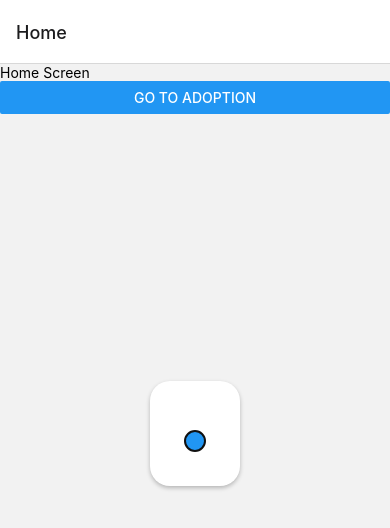
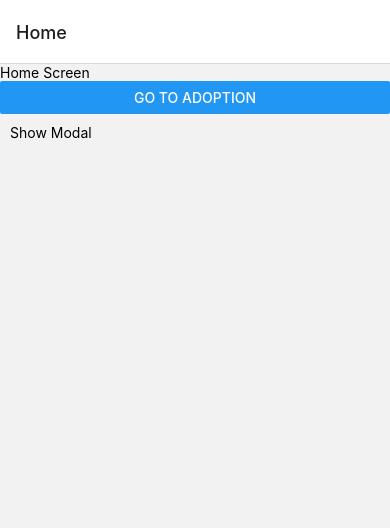
Before and after one commit to Maxime-p/mobile-crypto, a React Native app: screen /Home in a window 390 px wide. Shown: the top 528 px of the page. Built offline with nearby package versions, Linux system fonts and the light colour scheme.

Commit message:
[componant/modal] fix modal

```diff
--- a/componants/Modal.js
+++ b/componants/Modal.js
@@ -1,11 +1,11 @@
-import React, { useState, useEffect } from "react";
-import { Alert, Modal, StyleSheet, Text, Pressable, View } from "react-native";
+import React, { useState, useEffect } from 'react'
+import { Alert, Modal, StyleSheet, Text, Pressable, View } from 'react-native'
 
-export default function CustomModal(params) {
-  const [modalVisibility, setModalVisibility] = useState(false);
+export default function CustomModal({ textButton, mainText }) {
+    const [modalVisibility, setModalVisibility] = useState(true)
     useEffect(() => {
-    setModalVisibility(params.visible);
-  }, []);
+        setModalVisibility(true)
+    }, [])
     return (
         <View style={styles.centeredView}>
             <Modal
@@ -13,40 +13,40 @@ export default function CustomModal(params) {
                 transparent={true}
                 visible={modalVisibility}
                 onRequestClose={() => {
-          Alert.alert("Modal has been closed.");
-          modalVisibility(!modalVisibility);
+                    Alert.alert('Modal has been closed.')
+                    modalVisibility(!modalVisibility)
                 }}
             >
                 <View style={styles.centeredView}>
                     <View style={styles.modalView}>
-            <Text style={styles.modalText}>{params.mainText}</Text>
+                        <Text style={styles.modalText}>{mainText}</Text>
                         <Pressable
                             style={[styles.button, styles.buttonClose]}
-              onPress={() => setModalVisibility(!modalVisibility)}
+                            onPress={() => setModalVisibility(false)}
                         >
-              <Text style={styles.textStyle}>{params.buttonText}</Text>
+                            <Text style={styles.textStyle}>{textButton}</Text>
                         </Pressable>
                     </View>
                 </View>
             </Modal>
         </View>
-  );
+    )
 }
 
 const styles = StyleSheet.create({
     centeredView: {
         flex: 1,
-    justifyContent: "center",
-    alignItems: "center",
+        justifyContent: 'center',
+        alignItems: 'center',
         marginTop: 22,
     },
     modalView: {
         margin: 20,
-    backgroundColor: "white",
+        backgroundColor: 'white',
         borderRadius: 20,
         padding: 35,
-    alignItems: "center",
-    shadowColor: "#000",
+        alignItems: 'center',
+        shadowColor: '#000',
         shadowOffset: {
             width: 0,
             height: 2,
@@ -61,18 +61,18 @@ const styles = StyleSheet.create({
         elevation: 2,
     },
     buttonOpen: {
-    backgroundColor: "#F194FF",
+        backgroundColor: '#F194FF',
     },
     buttonClose: {
-    backgroundColor: "#2196F3",
+        backgroundColor: '#2196F3',
     },
     textStyle: {
-    color: "white",
-    fontWeight: "bold",
-    textAlign: "center",
+        color: 'white',
+        fontWeight: 'bold',
+        textAlign: 'center',
     },
     modalText: {
         marginBottom: 15,
-    textAlign: "center",
+        textAlign: 'center',
     },
-});
+})
--- a/screens/Home.js
+++ b/screens/Home.js
@@ -1,16 +1,34 @@
-import React from "react";
-import { Button, Text, View } from "react-native";
-import CustomModal from "../componants/Modal.js";
+import React, { useState } from 'react'
+import { Button, Text, Pressable, View, StyleSheet } from 'react-native'
+import CustomModal from '../componants/Modal.js'
 
 export default function HomeScreen({ navigation }) {
+    const [modalVisibility, setModalVisibility] = useState(false)
+
     return (
         <View>
             <Text>Home Screen</Text>
             <Button
                 title="Go to Adoption"
-        onPress={() => navigation.push("Adoption")}
+                onPress={() => navigation.push('Adoption')}
             />
-      <CustomModal />
+            <Pressable
+                style={[styles.button, styles.buttonOpen]}
+                onPress={() => setModalVisibility(true)}
+            >
+                <Text style={styles.textStyle}>Show Modal</Text>
+            </Pressable>
+            {modalVisibility && (
+                <CustomModal textButton="lol" mainText="Text" />
+            )}
         </View>
-  );
+    )
 }
+
+const styles = StyleSheet.create({
+    button: {
+        borderRadius: 20,
+        padding: 10,
+        elevation: 2,
+    },
+})
```
Lines whose indentation alone changed are shown as unchanged.
